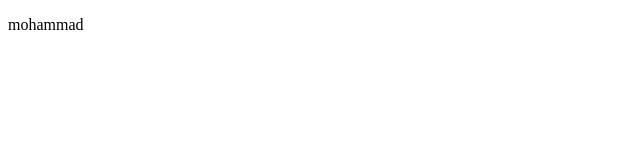
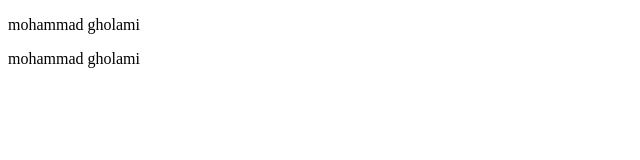
Before and after one commit to mohammadgholamisama/Calculate-bmi, a plain HTML site: page index.html in a window 1280 px wide. Shown: the whole page, without its empty margins (0-640 px from the left). Drawn offline with Linux system fonts and the light colour scheme.

Commit message:
addded edited index

```diff
--- a/index.html
+++ b/index.html
@@ -7,6 +7,7 @@
     <title>test git</title>
 </head>
 <body>
-    <p>mohammad</p>
+    <p>mohammad gholami</p>
+    <p>mohammad gholami</p>
 </body>
 </html>
```
